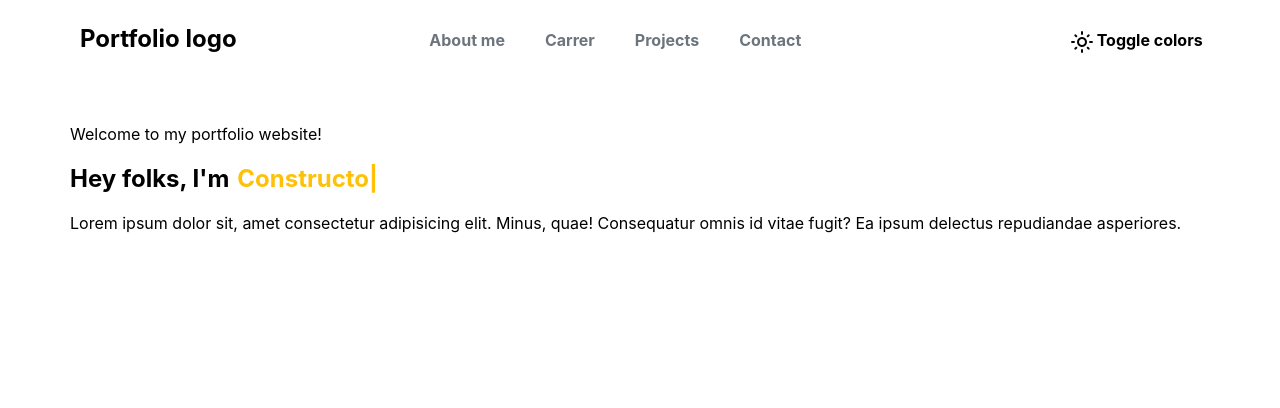
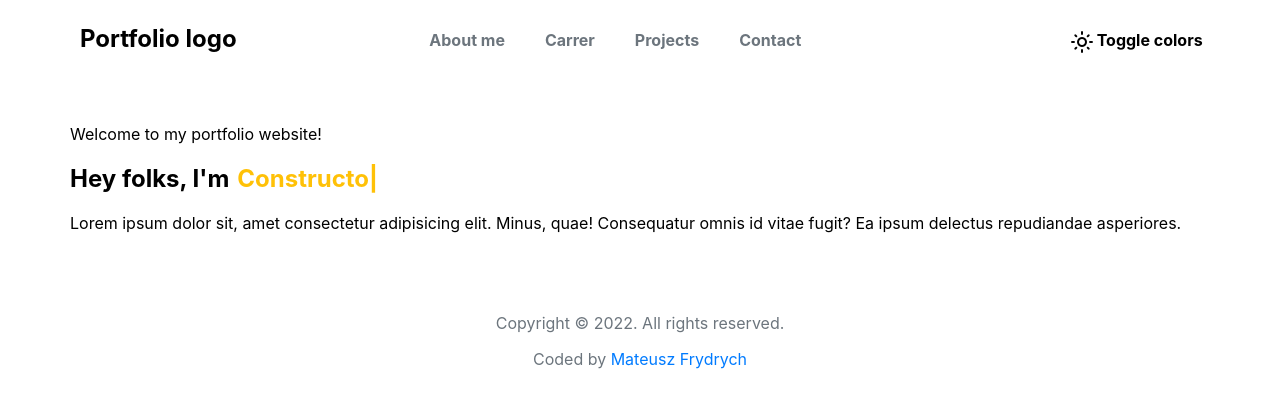
Before and after one commit to theWituch/Portfolio, a Vue app: page / in a window 1280 px wide. Shown: the top 408 px of the page. Built offline with nearby package versions, Linux system fonts and the light colour scheme.

Commit message:
Add FooterBar component

```diff
--- a/src/App.vue
+++ b/src/App.vue
@@ -1,14 +1,17 @@
 <template>
   <HeaderBar />
   <router-view />
+  <FooterBar />
 </template>
 
 <script>
 import HeaderBar from "./components/HeaderBar.vue";
+import FooterBar from "./components/FooterBar.vue";
 
 export default {
   components: {
     HeaderBar,
+    FooterBar,
   },
   setup() {},
 };
--- /dev/null
+++ b/src/components/FooterBar.vue
@@ -0,0 +1,25 @@
+<template>
+  <footer class="footer py-5">
+    <div class="container">
+      <p class="text-center">Copyright © 2022. All rights reserved.</p>
+      <p class="text-center">
+        Coded by <a class="link" rel="nofollow" href="https://www.facebook.com/Wituuuuuch">Mateusz Frydrych</a>
+      </p>
+    </div>
+  </footer>
+</template>
+
+<style>
+.footer {
+  margin-top: auto;
+}
+.footer p {
+  color: var(--gray);
+}
+.footer .link {
+  color: var(--blue);
+}
+.footer .link:hover {
+  color: var(--yellow);
+}
+</style>
```
